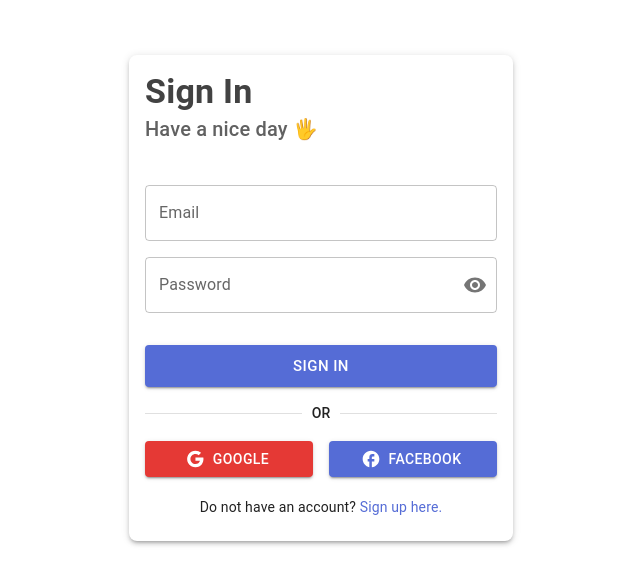
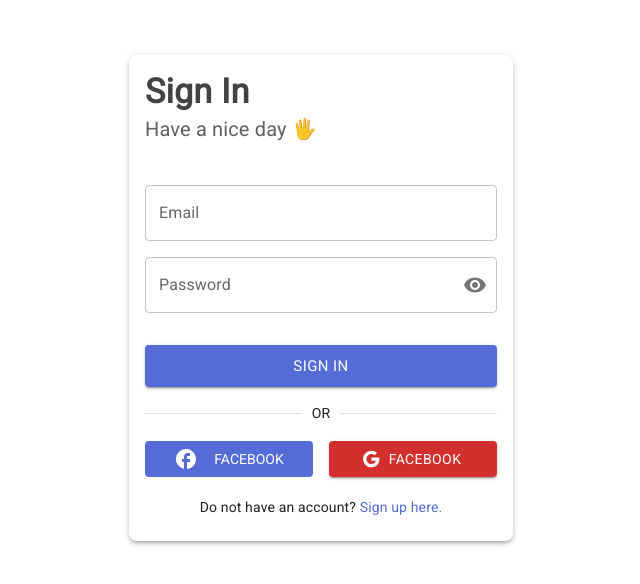
Before and after one commit to vfa-tuanvm/fe-social-authentication, a Next.js app: page /sign-in in a window 1280 px wide. Shown: the part 102-686 px from the top of the page, without its empty margins (319-959 px from the left). Built offline with nearby package versions, Linux system fonts and the light colour scheme.

Commit message:
#5-integrate api login FB

```diff
--- /dev/null
+++ b/graphql/facebook.ts
@@ -0,0 +1,13 @@
+import { gql } from "@apollo/client";
+
+export const FACEBOOK_LOGIN = gql`
+	mutation loginFacebook($code: String!, $redirectURL: String!) {
+		loginFacebook(input: { code: $code, redirectURL: $redirectURL }) {
+			fullName
+			email
+			avatar
+			accessToken
+			refreshToken
+		}
+	}
+`;
--- a/next.config.js
+++ b/next.config.js
@@ -3,6 +3,11 @@ const nextConfig = {
 	reactStrictMode: true,
 	env: {
 		BE_URL: process.env.BE_URL,
+		FB_APP_ID: process.env.FB_APP_ID,
+		FB_REDIRECT: process.env.FB_REDIRECT,
+	},
+	images: {
+		domains: ["platform-lookaside.fbsbx.com"],
 	},
 };
 
--- a/pages/_app.tsx
+++ b/pages/_app.tsx
@@ -7,13 +7,17 @@ import client from "../apollo-client";
 import { Toaster } from "react-hot-toast";
 import { Provider } from "react-redux";
 import { store } from "../redux/store";
+import { Roboto } from "next/font/google";
 
+const roboto = Roboto({ subsets: ["latin"], weight: "400" });
 export default function App({ Component, pageProps }: AppProps) {
   return (
     <ApolloProvider client={client}>
       <Provider store={store}>
         <ThemeProvider theme={theme}>
-          <Component {...pageProps} />
+          <div className={roboto.className}>
+            <Component {...pageProps} />
+          </div>
         </ThemeProvider>
       </Provider>
       <Toaster />
--- a/pages/sign-in.tsx
+++ b/pages/sign-in.tsx
@@ -14,6 +14,7 @@ import {
   TextField,
   Typography,
   useTheme,
+  Link as MuiLink,
 } from "@mui/material";
 import { grey } from "@mui/material/colors";
 import Visibility from "@mui/icons-material/Visibility";
@@ -32,6 +33,7 @@ import { IGraphQLError, ISignInResponse } from "../types/graphql.respose";
 import { useAppDispatch } from "../redux/redux-hook";
 import { storeUser } from "../redux/slices/userSilce";
 import { useRouter } from "next/navigation";
+import { genURLFacebookLogin } from "../utils/facebook";
 
 export default function SignIn() {
   const router = useRouter();
@@ -224,23 +226,37 @@ export default function SignIn() {
 
           <Grid container spacing={2}>
             <Grid item xs={6}>
-              <Button
-                fullWidth
+              <MuiLink
+                href={genURLFacebookLogin()}
                 sx={{
-                  backgroundColor: red[600],
-                  ":hover": { backgroundColor: red[800] },
+                  backgroundColor: theme.palette.primary.main,
+                  borderRadius: 1,
+                  py: "6px",
+                  columnGap: "1rem",
+                  textDecoration: "none",
+                  color: "white",
+                  cursor: "pointer",
+                  textTransform: "uppercase",
+                  fontWeight: 500,
+                  fontSize: 14,
+                  "&:hover": {
+                    backgroundColor: theme.palette.primary.dark,
+                  },
                 }}
-                variant="contained"
-                startIcon={<GoogleIcon />}
+                display="flex"
+                justifyContent="center"
+                alignItems="center"
               >
-                Google
-              </Button>
+                <FacebookOutlinedIcon />
+                Facebook
+              </MuiLink>
             </Grid>
             <Grid item xs={6}>
               <Button
                 fullWidth
                 variant="contained"
-                startIcon={<FacebookOutlinedIcon />}
+                sx={{ backgroundColor: red[700] }}
+                startIcon={<GoogleIcon />}
               >
                 Facebook
               </Button>
--- a/styles/globals.css
+++ b/styles/globals.css
@@ -81,16 +81,6 @@ body {
 	overflow-x: hidden;
 }
 
-/* body {
-  color: rgb(var(--foreground-rgb));
-  background: linear-gradient(
-      to bottom,
-      transparent,
-      rgb(var(--background-end-rgb))
-    )
-    rgb(var(--background-start-rgb));
-} */
-
 a {
 	color: inherit;
 	text-decoration: none;
@@ -101,3 +91,5 @@ a {
 		color-scheme: dark;
 	}
 }
+
+@import url("./loading.css");
--- /dev/null
+++ b/styles/loading.css
@@ -0,0 +1,59 @@
+.dot-typing {
+	position: relative;
+	left: -9999px;
+	width: 5px;
+	height: 5px;
+	border-radius: 5px;
+	background-color: #000;
+	color: #000;
+	box-shadow:
+		9984px 0 0 0 #000,
+		9999px 0 0 0 #000,
+		10014px 0 0 0 #000;
+	animation: dot-typing 1.5s infinite linear;
+}
+
+@keyframes dot-typing {
+	0% {
+		box-shadow:
+			9989px 0 0 0 #000,
+			9999px 0 0 0 #000,
+			10009px 0 0 0 #000;
+	}
+	16.667% {
+		box-shadow:
+			9989px -5px 0 0 #000,
+			9999px 0 0 0 #000,
+			10009px 0 0 0 #000;
+	}
+	33.333% {
+		box-shadow:
+			9989px 0 0 0 #000,
+			9999px 0 0 0 #000,
+			10009px 0 0 0 #000;
+	}
+	50% {
+		box-shadow:
+			9989px 0 0 0 #000,
+			9999px -5px 0 0 #000,
+			10009px 0 0 0 #000;
+	}
+	66.667% {
+		box-shadow:
+			9989px 0 0 0 #000,
+			9999px 0 0 0 #000,
+			10009px 0 0 0 #000;
+	}
+	83.333% {
+		box-shadow:
+			9989px 0 0 0 #000,
+			9999px 0 0 0 #000,
+			10009px -5px 0 0 #000;
+	}
+	100% {
+		box-shadow:
+			9989px 0 0 0 #000,
+			9999px 0 0 0 #000,
+			10009px 0 0 0 #000;
+	}
+}
--- a/types/graphql.respose.ts
+++ b/types/graphql.respose.ts
@@ -14,6 +14,10 @@ export interface ISignUpResponse {
 	signup: IAuthResponse;
 }
 
+export interface IFacebookLogin {
+	loginFacebook: IAuthResponse;
+}
+
 export interface IGraphQLError {
 	code: string;
 	message: string;
--- /dev/null
+++ b/utils/facebook.ts
@@ -0,0 +1,11 @@
+export function genURLFacebookLogin() {
+	const appId = process.env.FB_APP_ID;
+	const redirectURL = process.env.FB_REDIRECT || "";
+	const state = "{fbloged=1}";
+
+	const uri = `https://www.facebook.com/v17.0/dialog/oauth?client_id=${appId}&redirect_uri=${encodeURIComponent(
+		redirectURL
+	)}&state=${state}&scope=email`;
+
+	return uri;
+}
```
Also changed, not shown: pages/facebook/redirect/index.tsx (added, +63 -0 lines), pages/index.tsx (+30 -15 lines).
